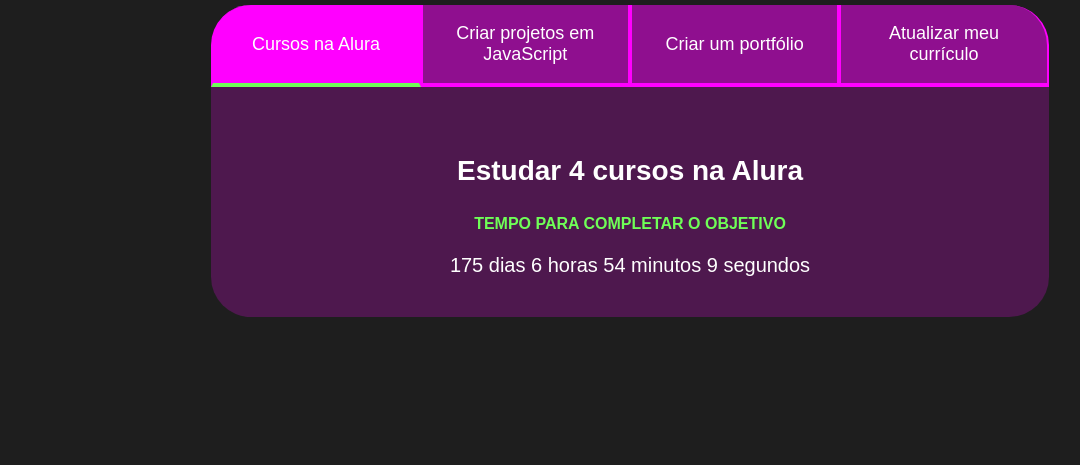
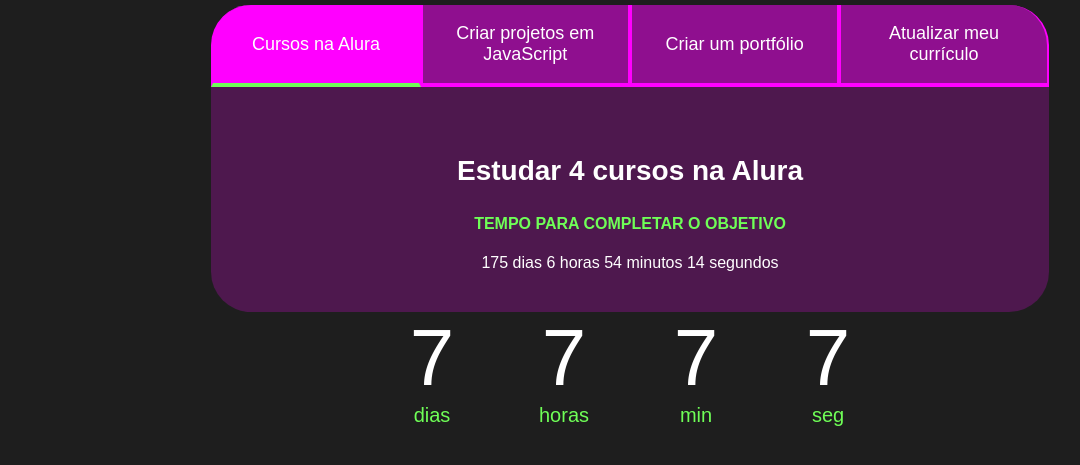
Before and after one commit to IsaCarletto25/PV-programa-o, a plain HTML site: page index.html in a window 1280 px wide. Shown: the part 93-558 px from the top of the page, without its empty margins (10-1090 px from the left). Drawn offline with Linux system fonts and the light colour scheme; a web font is replaced by a local one.

Commit message:
Add files via upload

```diff
--- a/index.html
+++ b/index.html
@@ -39,7 +39,29 @@
         </div>
       </div>
     </div>
+    <div class="contador">
+      <div class="contador-digito">
+        <p class="contador-digito-numero">7</p>
+        <p class="contador-digito-texto">dias</p>
+      </div>
+      <div class="contador-digito">
+        <p class="contador-digito-numero">7</p>
+        <p class="contador-digito-texto">horas</p>
+      </div>
+      <div class="contador-digito">
+        <p class="contador-digito-numero">7</p>
+        <p class="contador-digito-texto">min</p>
+      </div>
+      <div class="contador-digito">
+        <p class="contador-digito-numero">7</p>
+        <p class="contador-digito-texto">seg</p>
+      </div>
+    </div>
+
   </section>
   <script src="main.js"></script>
+
+
+
 </body>
 </html>
--- a/main.js
+++ b/main.js
@@ -53,4 +53,4 @@ function comecaCronometro(){
     setInterval(atualizaCronometro, 1000);
 }
 
-comecaCronometro();
+//comecaCronometro();
--- a/style.css
+++ b/style.css
@@ -101,6 +101,23 @@ body {
 }
 
 .contador{
+    display:flex;
+    justify-content: center;
+}
+
+.contador-digito{
+    padding: 0 16px;
+    text-align: center;
+    min-width: 100px;
+}
+
+.contador-digito-numero{
+    font-size: 80px;
+    margin: 0;
+}
+
+.contador-digito-texto{
+    color: var(--verde);
     font-size: 20px;
-    text-align: center;
+    margin: 0;
 }
```
